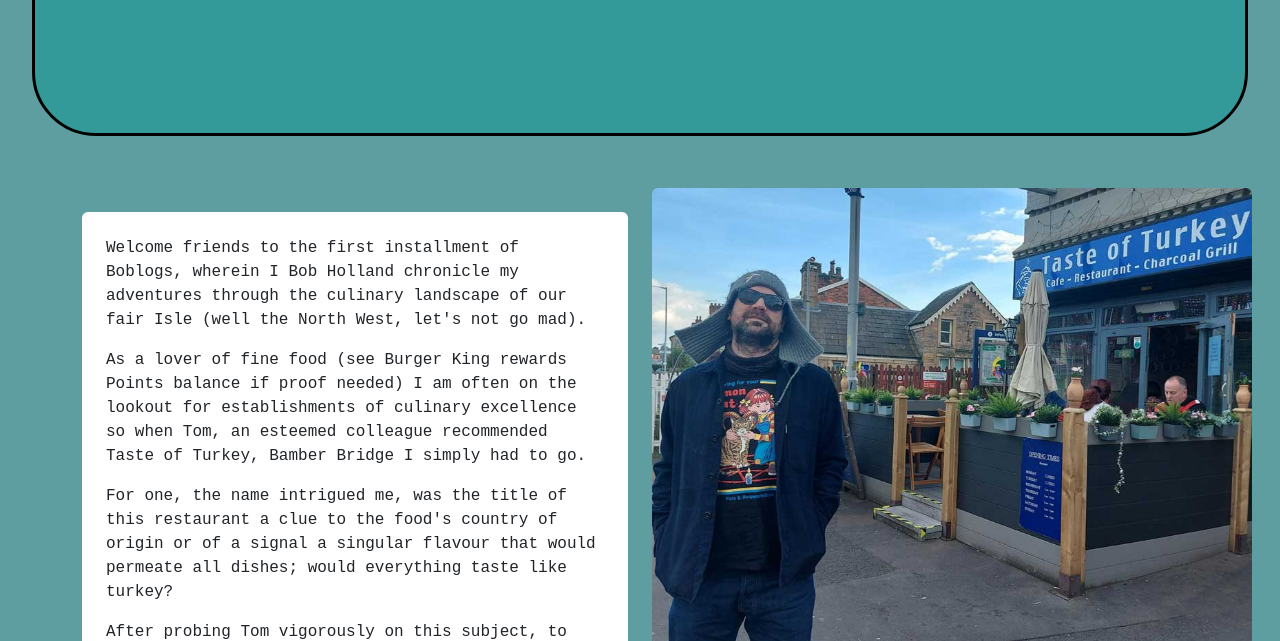
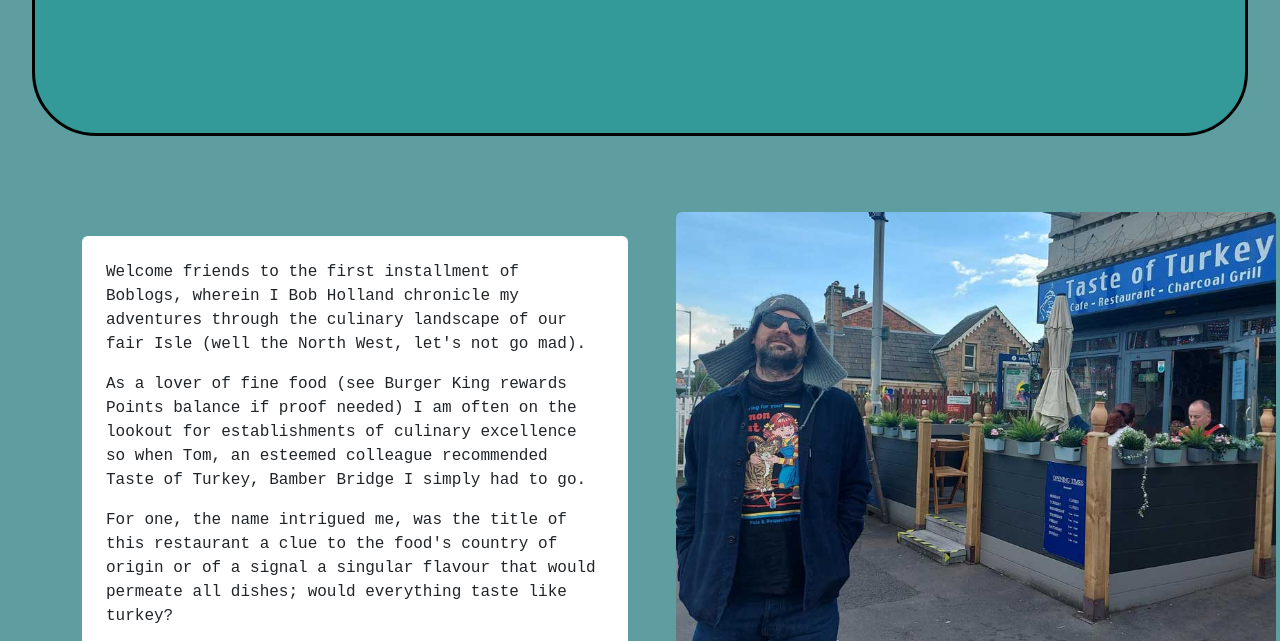
Before and after one commit to SmagicJones/TOT, a plain HTML site: page index.html in a window 1280 px wide. Shown: the part 272-913 px from the top of the page. Drawn offline with nearby package versions, Linux system fonts and the light colour scheme.

Commit message:
padding added

```diff
--- a/index.html
+++ b/index.html
@@ -57,6 +57,7 @@
             </div>
           </div>
           <div class="col-md-6">
+            <div class="p-4">
               <img
                 width="600"
                 height="600"
@@ -65,6 +66,7 @@
                 class="rounded"
               />
               <p class="text-center">Outside the venue</p>
+            </div>
           </div>
         </div>
       </div>
```
Lines whose indentation alone changed are shown as unchanged.
